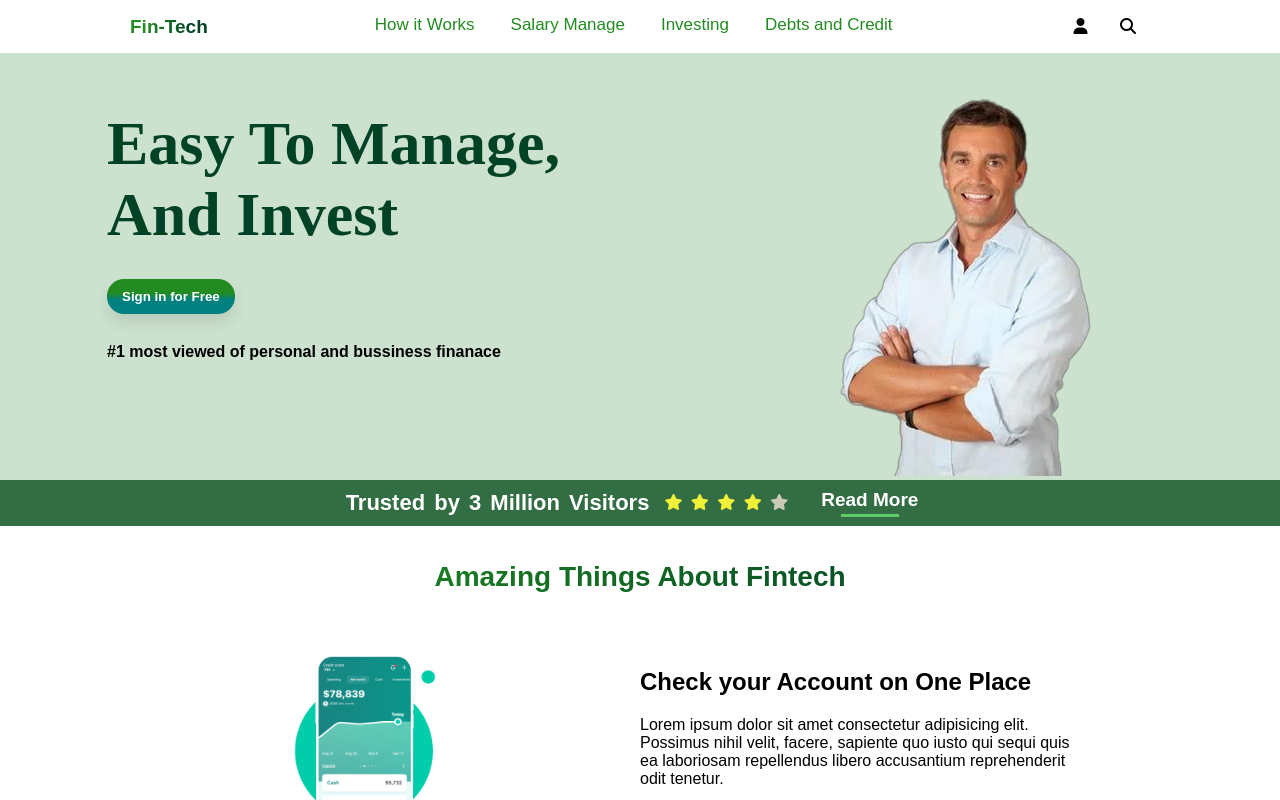
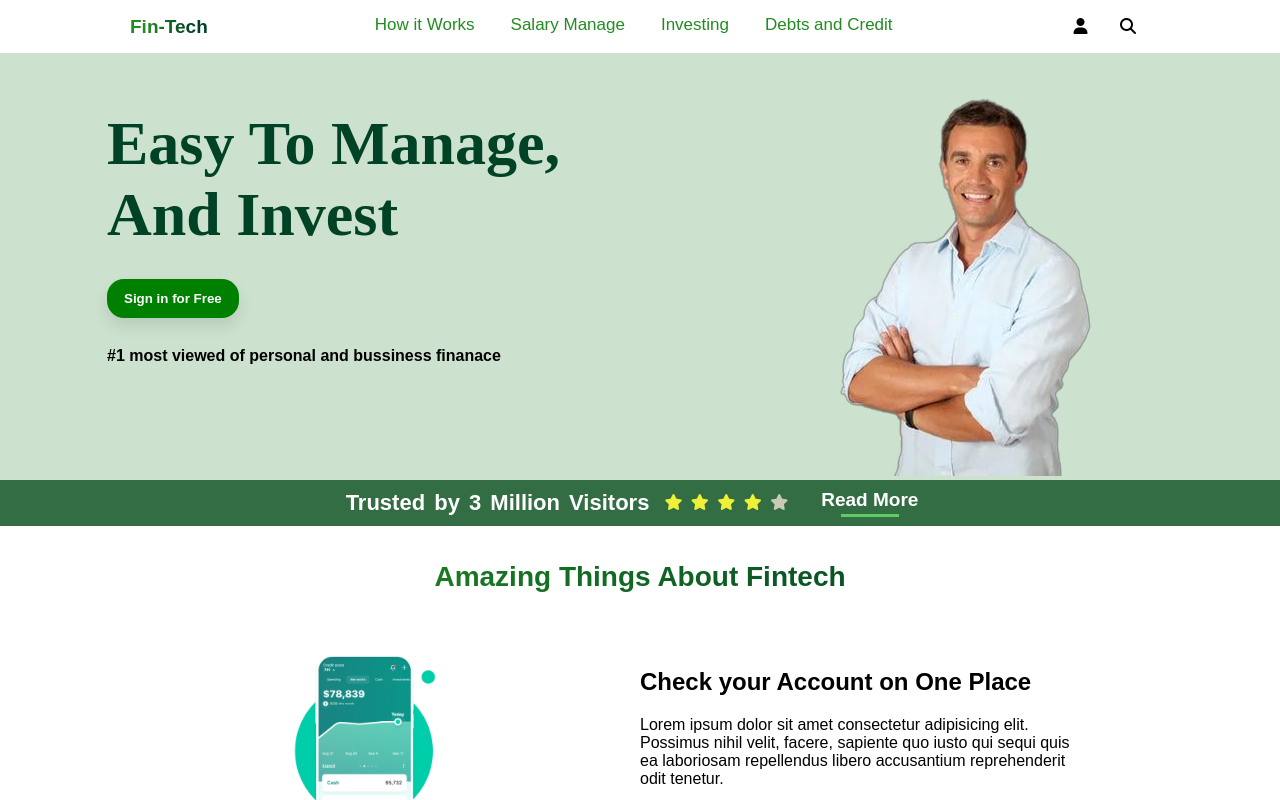
Before and after one commit to kratigoyal34/fintech, a plain HTML site: page index.html in a window 1280 px wide. In both pictures the pointer is over the button "Sign in for Free". Shown: the top 800 px of the page. Drawn offline with Linux system fonts and the light colour scheme.

Commit message:
add hover to main button.

```diff
--- a/style.css
+++ b/style.css
@@ -90,8 +90,13 @@
     color: white;
     font-weight: 600;
     box-shadow: 0px 8px 15px rgba(0, 0, 0, 0.1);
+    transition: 0.5s;
 }
 
+.main-col-1 button:hover {
+    background: green;
+    padding: 12px 17px;
+}
 .main-col-1 p {
     font-weight: 600;
 }
```
